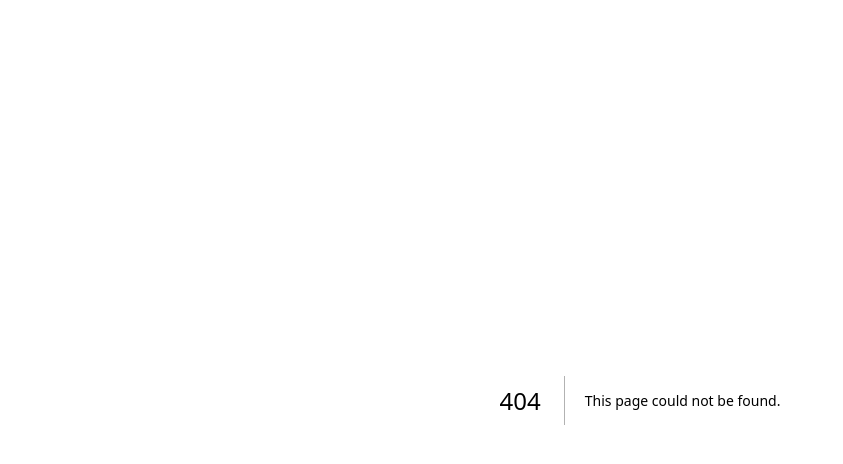
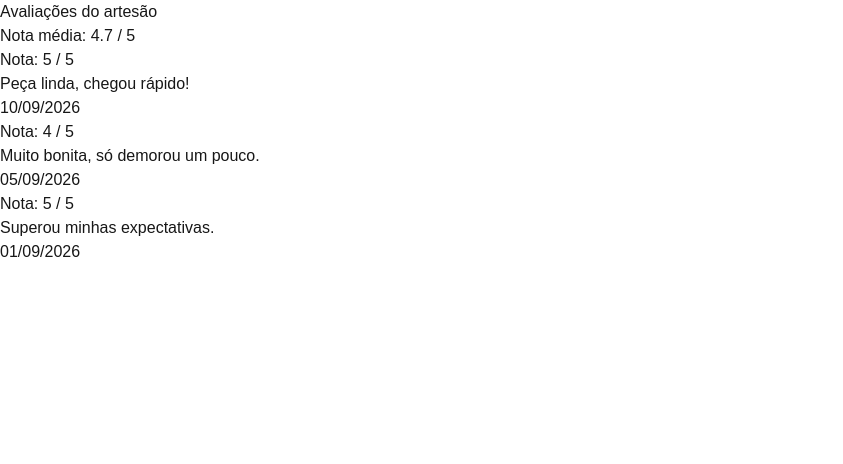
Before and after one commit to heitorjalfim/FolcStore, a Next.js app: page /artesao in a window 1280 px wide. Before the commit this address had no page. Shown: the top 464 px of the page, without its empty margins (0-843 px from the left). Built offline with nearby package versions, Linux system fonts and the light colour scheme.

Commit message:
Cria pagina do artesao

```diff
--- /dev/null
+++ b/src/app/artesao/page.tsx
@@ -0,0 +1,37 @@
+"use client";
+
+import AvaliacaoCard from "../components/AvaliacaoCard";
+
+// TODO: substituir esse mock pela lista de avaliações reais desse artesão,
+// buscada do backend, quando a API estiver pronta.
+export default function PaginaArtesao() {
+  const avaliacoes = [
+    { nota: 5, comentario: "Peça linda, chegou rápido!", data: "10/09/2026" },
+    { nota: 4, comentario: "Muito bonita, só demorou um pouco.", data: "05/09/2026" },
+    { nota: 5, comentario: "Superou minhas expectativas.", data: "01/09/2026" },
+  ];
+
+  let conteudo;
+  if (avaliacoes.length === 0) {
+    conteudo = <p>Ainda não há avaliações para esse vendedor.</p>;
+  } else {
+    const soma = avaliacoes.reduce((total, avaliacao) => total + avaliacao.nota, 0);
+    const media = soma / avaliacoes.length;
+
+    conteudo = (
+      <div>
+        <p>Nota média: {media.toFixed(1)} / 5</p>
+        {avaliacoes.map((avaliacao, index) => (
+          <AvaliacaoCard key={index} avaliacao={avaliacao} />
+        ))}
+      </div>
+    );
+  }
+
+  return (
+    <div>
+      <h1>Avaliações do artesão</h1>
+      {conteudo}
+    </div>
+  );
+}
--- /dev/null
+++ b/src/app/components/ListaAvaliacoes.tsx
@@ -0,0 +1,35 @@
+import AvaliacaoCard from "./AvaliacaoCard";
+
+type Avaliacao = {
+  nota: number;
+  comentario: string;
+  data: string;
+};
+
+type ListaAvaliacoesProps = {
+  avaliacoes: Avaliacao[];
+  mostrarMedia?: boolean;
+};
+
+export default function ListaAvaliacoes({ avaliacoes, mostrarMedia }: ListaAvaliacoesProps) {
+  if (avaliacoes.length === 0) {
+    return <p>Ainda não há avaliações para esse vendedor.</p>;
+  }
+
+  let media;
+  if (mostrarMedia) {
+    const soma = avaliacoes.reduce((total, avaliacao) => total + avaliacao.nota, 0);
+    media = <p>Nota média: {(soma / avaliacoes.length).toFixed(1)} / 5</p>;
+  } else {
+    media = null;
+  }
+
+  return (
+    <div>
+      {media}
+      {avaliacoes.map((avaliacao, index) => (
+        <AvaliacaoCard key={index} avaliacao={avaliacao} />
+      ))}
+    </div>
+  );
+}
--- a/src/app/page.tsx
+++ b/src/app/page.tsx
@@ -1,8 +1,8 @@
 "use client";
 
 import { useState } from "react";
-import AvaliacaoCard from "./components/AvaliacaoCard";
 import FormularioAvaliacao from "./components/FormularioAvaliacao";
+import ListaAvaliacoes from "./components/ListaAvaliacoes";
 
 type Avaliacao = {
   nota: number;
@@ -21,19 +21,10 @@ export default function Home() {
     setAvaliacoes([...avaliacoes, novaAvaliacao]);
   }
 
-  let conteudo;
-  if (avaliacoes.length === 0) {
-    conteudo = <p>Ainda não há avaliações para esse vendedor.</p>;
-  } else {
-    conteudo = avaliacoes.map((avaliacao, index) => (
-      <AvaliacaoCard key={index} avaliacao={avaliacao} />
-    ));
-  }
-
   return (
     <div>
       <h1>Avaliações do produto</h1>
-      {conteudo}
+      <ListaAvaliacoes avaliacoes={avaliacoes} />
       <FormularioAvaliacao onEnviar={adicionarAvaliacao} />
     </div>
   );
```
